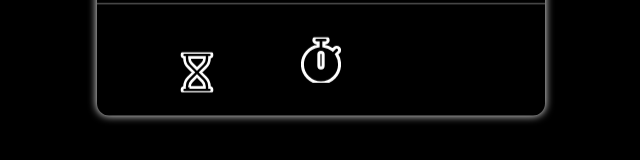
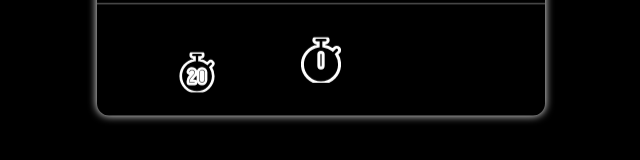
Before and after one commit to mst1253/simple-clock-project, a plain HTML site: page clock-project/index.html in a window 1280 px wide. Shown: the part 518-678 px from the top of the page, 319-959 px from the left. Drawn offline with Linux system fonts and the light colour scheme.

Commit message:
adding some changes

```diff
--- a/clock-project/index.html
+++ b/clock-project/index.html
@@ -33,10 +33,24 @@
   <div class='pmAm'></div>
   </div>
  <div class='secondary-hero'>
-  <div class='alarm'><svg xmlns="http://www.w3.org/2000/svg" viewBox="0 0 448 512"><path d="M176 0c-17.7 0-32 14.3-32 32s14.3 32 32 32h16V98.4C92.3 113.8 16 200 16 304c0 114.9 93.1 208 208 208s208-93.1 208-208c0-41.8-12.3-80.7-33.5-113.2l24.1-24.1c12.5-12.5 12.5-32.8 0-45.3s-32.8-12.5-45.3 0L355.7 143c-28.1-23-62.2-38.8-99.7-44.6V64h16c17.7 0 32-14.3 32-32s-14.3-32-32-32H224 176zm72 192V320c0 13.3-10.7 24-24 24s-24-10.7-24-24V192c0-13.3 10.7-24 24-24s24 10.7 24 24z"/></svg>
+    <div class='alarm'>
+      <svg xmlns="http://www.w3.org/2000/svg" viewBox="0 0 448 512">
+      <path d="M176
+      0c-17.7 0-32 14.3-32 32s14.3 32 32 32h16V98.4C92.3 113.8 16
+       200 16 304c0 114.9 93.1 208 208 208s208-93.1 208-208c0-41.8-12.3-80.7-33.5-113.2l24.1-24.1c12.5-12.5 12.5-32.8
+        0-45.3s-32.8-12.5-45.3 0L355.7 143c-28.1-23-62.2-38.8-99.7-44.6V64h16c17.7 0 32-14.3 32-32s-14.3-32-32-32H224
+         176zm72 192V320c0 13.3-10.7 24-24 24s-24-10.7-24-24V192c0-13.3
+      10.7-24 24-24s24 10.7 24 24z"/></svg>
  </div>
- <svg class="count"xmlns="http://www.w3.org/2000/svg" viewBox="0 0 384 512"><path d="M0 32C0 14.3 14.3 0 32 0H64 320h32c17.7 0 32 14.3 32 32s-14.3 32-32 32V75c0 42.4-16.9 83.1-46.9 113.1L237.3 256l67.9 67.9c30 30 46.9 70.7 46.9 113.1v11c17.7 0 32 14.3 32 32s-14.3 32-32 32H320 64 32c-17.7 0-32-14.3-32-32s14.3-32 32-32V437c0-42.4 16.9-83.1 46.9-113.1L146.7 256 78.9 188.1C48.9 158.1 32 117.4 32 75V64C14.3 64 0 49.7 0 32zM96 64V75c0 25.5 10.1 49.9 28.1 67.9L192 210.7l67.9-67.9c18-18 28.1-42.4 28.1-67.9V64H96zm0 384H288V437c0-25.5-10.1-49.9-28.1-67.9L192 301.3l-67.9 67.9c-18 18-28.1 42.4-28.1 67.9v11z"/></svg>
-  </div>
+ <svg class='count' xmlns="http://www.w3.org/2000/svg" viewBox="0 0 448 512">
+  <path d="M176 0c-17.7 0-32 14.3-32 32s14.3 32 32 32l16 0 0 34.4C92.3 113.8 16
+  200 16 304c0 114.9 93.1 208 208 208s208-93.1
+  208-208c0-41.8-12.3-80.7-33.5-113.2l24.1-24.1c12.5-12.5 12.5-32.8 0-45.3s-32.8-12.5-45.3 0L355.7 143c-28.1-23-62.2-38.8-99.7-44.6L256
+   64l16 0c17.7 0 32-14.3 32-32s-14.3-32-32-32L176 0zM288 204c28.7 0 52 23.3 52 52l0 96c0 28.7-23.3 52-52 52s-52-23.3-52-52l0-96c0-28.7
+   23.3-52 52-52zm-12 52l0 96c0 6.6 5.4 12 12 12s12-5.4 12-12l0-96c0-6.6-5.4-12-12-12s-12 5.4-12 12zM159.5 244c-5.4 0-10.2 3.5-11.9 8.6l-.6 1.7c-3.5 10.5-14.8 16.1-25.3 12.6s-16.1-14.8-12.6-25.3l.6-1.7c7.2-21.5 27.2-35.9 49.8-35.9c29 0 52.5 23.5 52.5 52.5l0 2.2c0 13.4-4.9 26.4-13.8 36.4l-39 43.9c-6.2 7-10 15.7-10.9 24.9l43.8 0c11 0 20 9 20 20s-9 20-20
+   20l-64 0c-11 0-20-9-20-20l0-15.7c0-20.6 7.5-40.4 21.2-55.8l39-43.9c2.4-2.7 3.7-6.2 3.7-9.8l0-2.2c0-6.9-5.6-12.5-12.5-12.5z"/>
+  </svg>
+</div>
   <div class='alarm-choosing'>
     <div class="pauseStop">
       <button class='pause-alarm'>pause</button>
```
Also changed, not shown: clock-project/main.js (line endings or trailing spaces), 1 other file.
